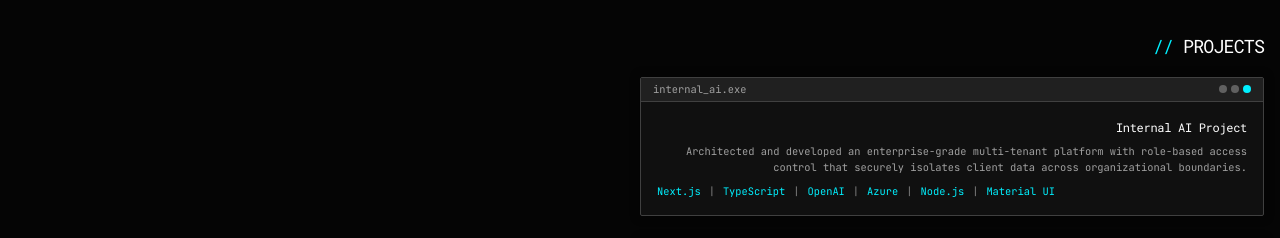
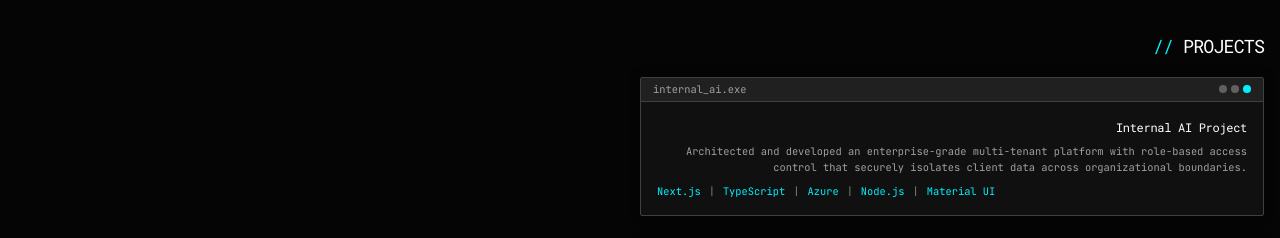
Before and after one commit to nico-herrera/personal-site-next, a Next.js app: page / in a window 1280 px wide. Shown: the part 1552-1790 px from the top of the page. Built offline with nearby package versions, Linux system fonts and the light colour scheme.

Commit message:
Update page.tsx

```diff
--- a/app/page.tsx
+++ b/app/page.tsx
@@ -235,8 +235,6 @@ export default function Home() {
                     <span className="text-mono-500">|</span>
                     <span className="text-accent-primary">TypeScript</span>
                     <span className="text-mono-500">|</span>
-                    <span className="text-accent-primary">OpenAI</span>
-                    <span className="text-mono-500">|</span>
                     <span className="text-accent-primary">Azure</span>
                     <span className="text-mono-500">|</span>
                     <span className="text-accent-primary">Node.js</span>
```
